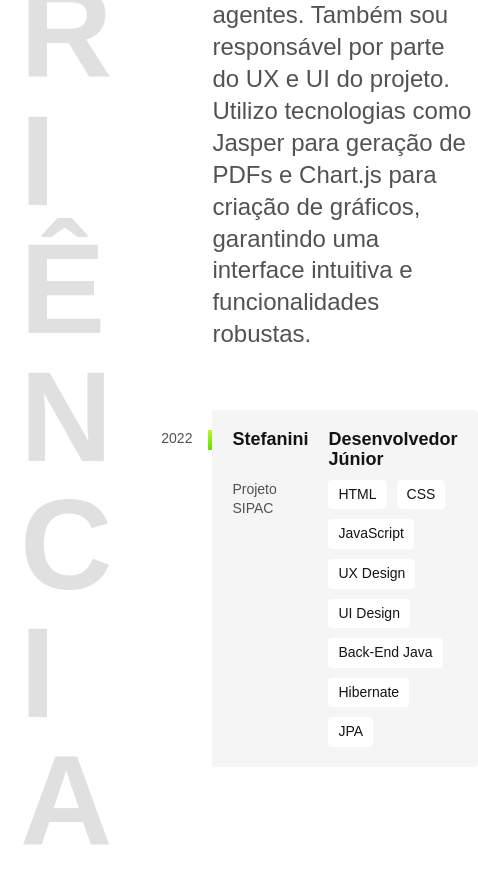
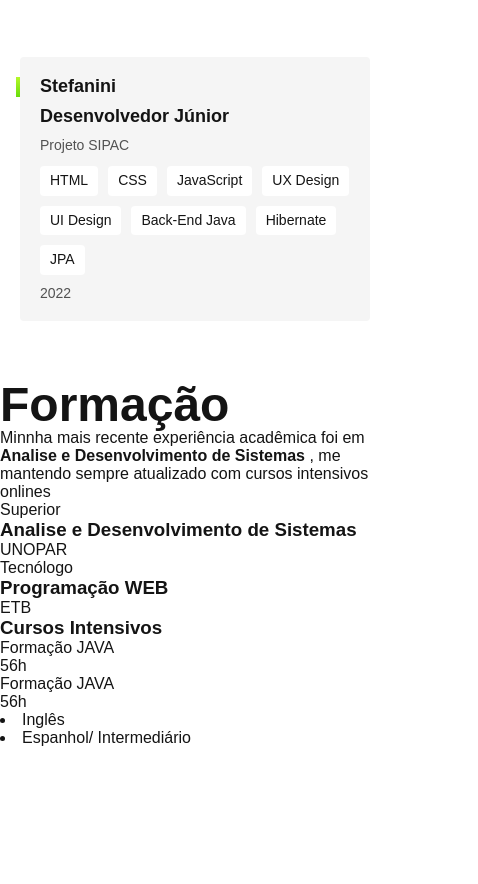
Before and after one commit to gehhanna/portifolio, a plain HTML site: page index.html in a window 390 px wide. Shown: the part 1044-1928 px from the top of the page, 478 px wide, since content can reach past the window. Drawn offline with Linux system fonts and the light colour scheme.

Commit message:
criação da parte de formação html

```diff
--- a/css/experiencia.css
+++ b/css/experiencia.css
@@ -81,3 +81,28 @@
   background: #ffffff;
   padding: 5px 10px;
  }
+
+ @media (max-width: 800px) {
+  .experiencia {
+    grid-template-columns: 1fr;
+    gap: 40px;
+  }
+  .experiencia .subtitulo {
+    color: #141414;
+  }
+  .experiencia-texto {
+    font-size: 1.25rem;
+  }
+  .empresa-ano {
+    position: initial;
+    order: 1;
+    width: initial;
+    text-align: left;
+  }
+ }
+
+ @media (max-width: 400px) {
+    .empresa {
+      grid-template-columns: 1fr;
+    }
+ }
--- a/css/global.css
+++ b/css/global.css
@@ -27,3 +27,11 @@ img {
   word-break: break-all;
   max-width: 4ch;
 }
+
+@media (max-width: 800px) {
+  .subtitulo {
+    font-size: 3rem;
+    text-transform: capitalize;
+    max-width: initial;
+  }
+}
--- a/css/style.css
+++ b/css/style.css
@@ -2,3 +2,4 @@
 @import "./header.css";
 @import "./introducao.css";
 @import "./experiencia.css";
+@import "./formacao.css";
--- a/index.html
+++ b/index.html
@@ -50,8 +50,41 @@
       </div>
 
     </div>
+
   </section>
 
+  <section class="formacao" id="form" aria-label="Formação">
+    <div class="formacao-container">
+      <h2 class="subtitulo">Formação</h2>
+      <div>
+        <p class="formacao-texto">Minnha mais recente experiência acadêmica foi em <strong>Analise e Desenvolvimento de Sistemas</strong> , me mantendo sempre atualizado com cursos intensivos onlines</p>
+      </div>
+      <ul class="faculdade-lista">
+        <li class="faculdade">
+          <span class="faculdade-tipo">Superior</span>
+          <h3 class="faculdade-curso">Analise e Desenvolvimento de Sistemas</h3>
+          <span class="faculdade-instituicao">UNOPAR</span>
+        </li>
+        <li class="faculdade">
+          <span class="faculdade-tipo">Tecnólogo</span>
+          <h3 class="faculdade-curso">Programação WEB</h3>
+          <span class="faculdade-instituicao">ETB</span>
+        </li>
+      </ul>
+      <div class="formacao-extra">
+        <div class="cursos">
+          <h3>Cursos Intensivos</h3>
+          <ul>
+            <li>Formação JAVA</li><span>56h</span>
+            <li>Formação JAVA</li><span>56h</span>
+          </ul>
+        </div>
+      </div>
+      <div class="idiomas">
+        <li>Inglês</li>
+        <li>Espanhol<span>/ Intermediário</span></li>
+      </div>
+  </section>
 </body>
 
 </html>
```
Also changed, not shown: css/formacao.css (added).
